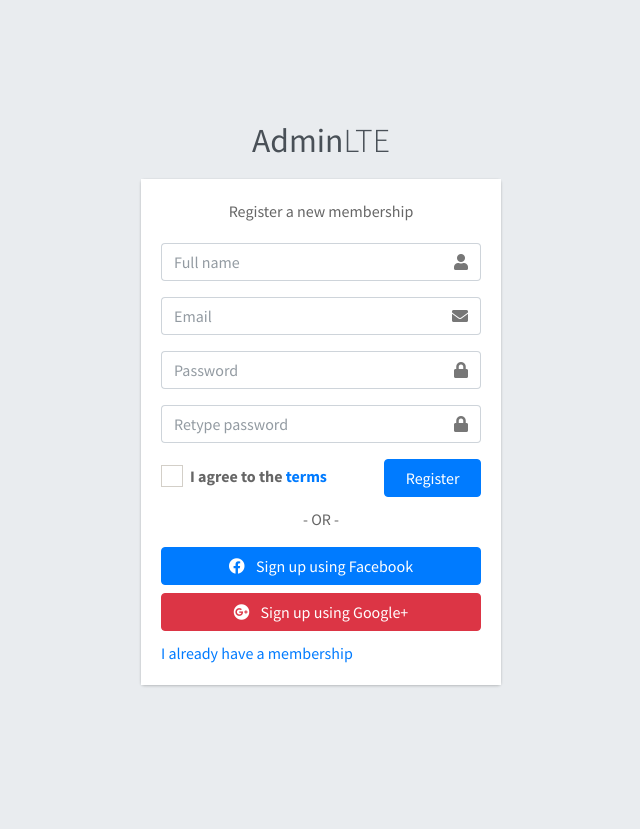
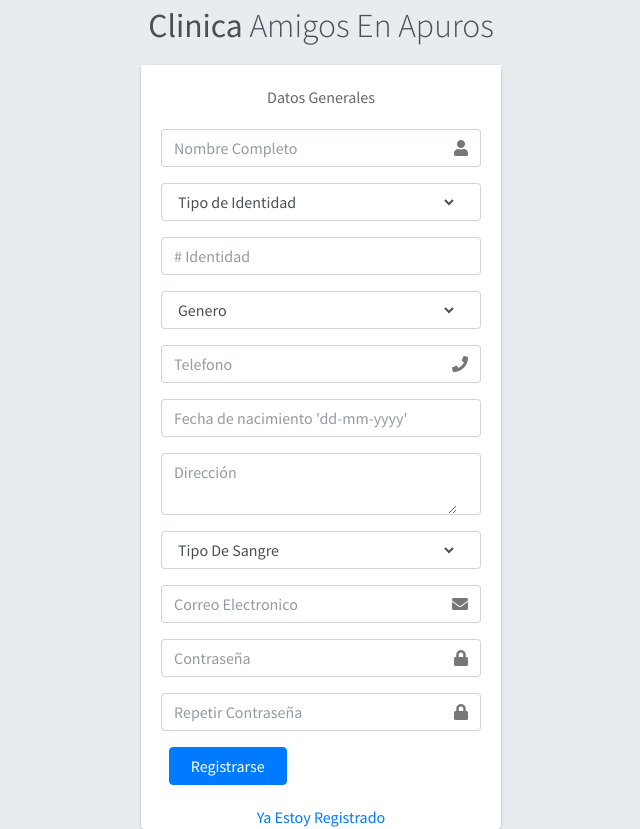
Before and after one commit to fdiazbmx/Clinica, a PHP site: page /register.php in a window 1280 px wide. Shown: the whole page, without its empty margins (319-959 px from the left). Before the commit the page ends 687 px from the top, so only its background shows below. Run offline with PHP 8.4, Linux system fonts and the light colour scheme; some libraries are stand-ins or nearby versions.

Commit message:
modificacion de register.php

```diff
--- a/login.php
+++ b/login.php
@@ -7,7 +7,6 @@
   <title>Clinica Login</title>
   <!-- Tell the browser to be responsive to screen width -->
   <meta name="viewport" content="width=device-width, initial-scale=1">
-
   <!-- Font Awesome -->
   <link rel="stylesheet" href="adminlte/plugins/fontawesome-free/css/all.min.css">
     <!-- icheck bootstrap -->
--- a/register.php
+++ b/register.php
@@ -8,37 +8,110 @@
   <meta name="viewport" content="width=device-width, initial-scale=1">
 
   <!-- Font Awesome -->
-  <link rel="stylesheet" href="../adminlte/plugins/fontawesome-free/css/all.min.css">
+  <link rel="stylesheet" href="adminlte/plugins/fontawesome-free/css/all.min.css">
   <!-- Ionicons -->
   <link rel="stylesheet" href="https://code.ionicframework.com/ionicons/2.0.1/css/ionicons.min.css">
   <!-- icheck bootstrap -->
-  <link rel="stylesheet" href="../adminlte/plugins/icheck-bootstrap/icheck-bootstrap.min.css">
+  <link rel="stylesheet" href="adminlte/plugins/icheck-bootstrap/icheck-bootstrap.min.css">
   <!-- Theme style -->
-  <link rel="stylesheet" href="../adminlte/dist/css/adminlte.min.css">
+  <link rel="stylesheet" href="adminlte/dist/css/adminlte.min.css">
   <!-- Google Font: Source Sans Pro -->
   <link href="https://fonts.googleapis.com/css?family=Source+Sans+Pro:300,400,400i,700" rel="stylesheet">
 </head>
 <body class="hold-transition register-page">
 <div class="register-box">
   <div class="register-logo">
-    <a href="../index.php"><b>Admin</b>LTE</a>
+    <a href="../index.php"><b>Clinica </b>Amigos En Apuros</a>
   </div>
 
   <div class="card">
     <div class="card-body register-card-body">
-      <p class="login-box-msg">Register a new membership</p>
+      <p class="login-box-msg">Datos Generales</p>
 
       <form action="../../index.php" method="post">
         <div class="input-group mb-3">
-          <input type="text" class="form-control" placeholder="Full name">
+          <input type="text" name="NombrePersona" class="form-control" placeholder="Nombre Completo">
           <div class="input-group-append">
             <div class="input-group-text">
               <span class="fas fa-user"></span>
             </div>
           </div>
         </div>
+          <div class="input-group mb-3">
+			<select name="TipoIdentidad" class="form-control" >
+			    <option disabled selected>Tipo de Identidad</option>
+                            <option value="f">Identidad</option>
+			    <option value="m">Pasaporte</option>
+                            <option value="m">Visa de trabajo</option>
+			</select>
+          <div class="input-group-append">
+            <div class="input-group-text">
+              <span class="fas"></span>
+            </div>
+          </div>
+        </div>
         <div class="input-group mb-3">
-          <input type="email" class="form-control" placeholder="Email">
+         <input type="text" name="num_identidad" class="form-control" placeholder="# Identidad" required>
+          <div class="input-group-append">
+            <div class="input-group-text">
+              <span class="fas"></span>
+            </div>
+          </div>
+        </div>
+          <div class="input-group mb-3">
+             <select name="genero" class="form-control">
+			    <option disabled selected>Genero</option>
+                            <option value="f">Femenino</option>
+			    <option value="m">Masculino</option>
+	     </select>
+          <div class="input-group-append">
+            <div class="input-group-text">
+              <span class="fas"></span>
+            </div>
+          </div>
+        </div>
+          <div class="input-group mb-3">
+        <input type="text" name="num_telefono" class="form-control" placeholder="Telefono" required>
+          <div class="input-group-append">
+            <div class="input-group-text">
+              <span class="fas fa-phone"></span>
+            </div>
+          </div>
+        </div>
+          <div class="input-group mb-3">
+         <input type="text" name="fecha_nacimiento" class="input-group date form-control" date="" data-date-format="dd-mm-yyyy" placeholder="Fecha de nacimiento 'dd-mm-yyyy'" required>
+          <div class="input-group-append">
+            <div class="input-group-text">
+              <span class="fas"></span>
+            </div>
+          </div>
+        </div>
+          <div class="input-group mb-3">
+         <textarea name="direccion" class="form-control" placeholder="Dirección"></textarea>
+          <div class="input-group-append">
+            <div class="input-group-text">
+              <span class="fas"></span>
+            </div>
+          </div>
+        </div>
+          <div class="input-group mb-3">
+         <select name="tipo_sangre" class="form-control">
+			    <option disabled selected>Tipo De Sangre</option>
+                            <option value="A+">A+</option>
+			    <option value="A-">A-</option>
+			    <option value="B+">B+</option>
+			    <option value="B-">B-</option>
+			    <option value="O+">O+</option>
+			    <option value="O-">O-</option>
+			</select>
+          <div class="input-group-append">
+            <div class="input-group-text">
+              <span class="fas"></span>
+            </div>
+          </div>
+        </div>
+        <div class="input-group mb-3">
+          <input type="email" name="CorreoElectronico" class="form-control" placeholder="Correo Electronico">
           <div class="input-group-append">
             <div class="input-group-text">
               <span class="fas fa-envelope"></span>
@@ -46,7 +119,7 @@
           </div>
         </div>
         <div class="input-group mb-3">
-          <input type="password" class="form-control" placeholder="Password">
+          <input type="password" name="Contraseña" class="form-control" placeholder="Contraseña">
           <div class="input-group-append">
             <div class="input-group-text">
               <span class="fas fa-lock"></span>
@@ -54,43 +127,21 @@
           </div>
         </div>
         <div class="input-group mb-3">
-          <input type="password" class="form-control" placeholder="Retype password">
+          <input type="password" name="Contraseña2" class="form-control" placeholder="Repetir Contraseña">
           <div class="input-group-append">
             <div class="input-group-text">
               <span class="fas fa-lock"></span>
             </div>
           </div>
         </div>
-        <div class="row">
-          <div class="col-8">
-            <div class="icheck-primary">
-              <input type="checkbox" id="agreeTerms" name="terms" value="agree">
-              <label for="agreeTerms">
-               I agree to the <a href="#">terms</a>
-              </label>
-            </div>
-          </div>
           <!-- /.col -->
-          <div class="col-4">
-            <button type="submit" class="btn btn-primary btn-block">Register</button>
+          <div class="col-5">
+            <button type="submit" class="btn btn-primary btn-block">Registrarse</button>
           </div>
           <!-- /.col -->
         </div>
       </form>
-
-      <div class="social-auth-links text-center">
-        <p>- OR -</p>
-        <a href="#" class="btn btn-block btn-primary">
-          <i class="fab fa-facebook mr-2"></i>
-          Sign up using Facebook
-        </a>
-        <a href="#" class="btn btn-block btn-danger">
-          <i class="fab fa-google-plus mr-2"></i>
-          Sign up using Google+
-        </a>
-      </div>
-
-      <a href="login.php" class="text-center">I already have a membership</a>
+      <a href="login.php" class="text-center">Ya Estoy Registrado</a>
     </div>
     <!-- /.form-box -->
   </div><!-- /.card -->
@@ -98,10 +149,10 @@
 <!-- /.register-box -->
 
 <!-- jQuery -->
-<script src="../adminlte/plugins/jquery/jquery.min.js"></script>
+<script src="adminlte/plugins/jquery/jquery.min.js"></script>
 <!-- Bootstrap 4 -->
-<script src="../adminlte/plugins/bootstrap/js/bootstrap.bundle.min.js"></script>
+<script src="adminlte/plugins/bootstrap/js/bootstrap.bundle.min.js"></script>
 <!-- AdminLTE App -->
-<script src="../adminlte/dist/js/adminlte.min.js"></script>
+<script src="adminlte/dist/js/adminlte.min.js"></script>
 </body>
 </html>
```
Also changed, not shown: css/style.css (deleted).
